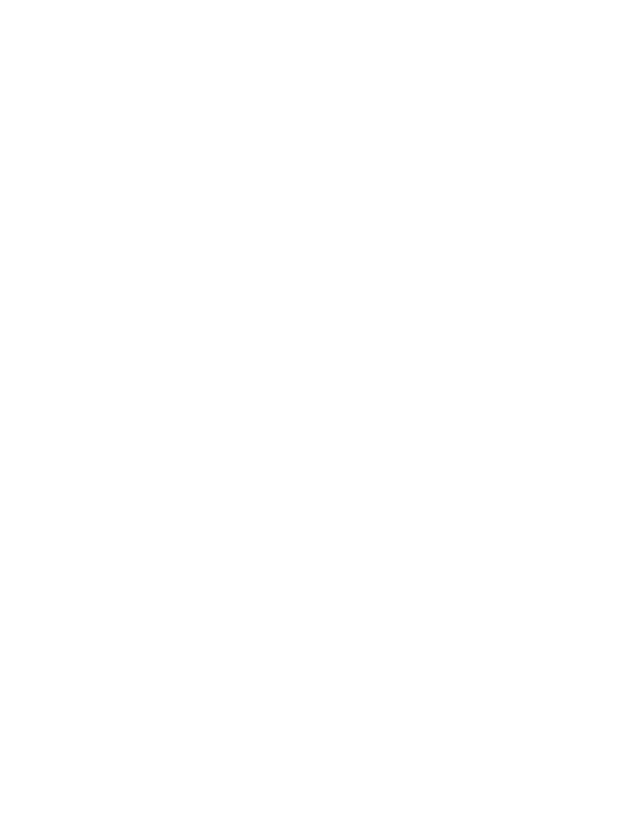
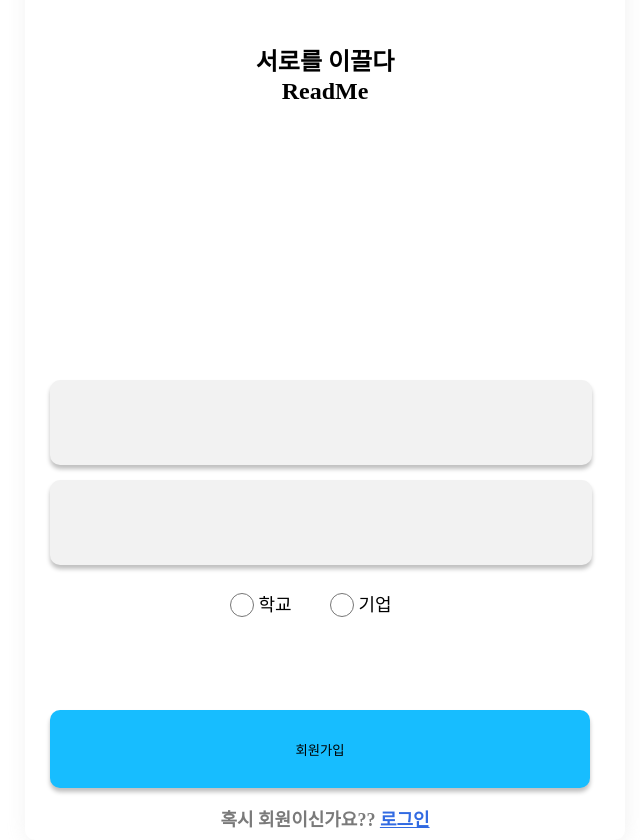
Before and after one commit to hackersground-kr/readme, a React (Create React App) app: page /signup in a window 1280 px wide. Before the commit this address had no page. Shown: the whole page, without its empty margins (315-955 px from the left). Before the commit the page ends 800 px from the top, so only its background shows below. Built offline with nearby package versions, Linux system fonts and the light colour scheme.

Commit message:
🔨 :: 회원가입

```diff
--- a/src/components/Auth/Signup/index.jsx
+++ b/src/components/Auth/Signup/index.jsx
@@ -3,11 +3,28 @@ import React from "react";
 import * as S from "./style";
 import { useNavigate } from "react-router-dom";
 
-export const Login = () => {
+export const Signup = () => {
   const navigate = useNavigate();
   return (
     <div>
-      <div></div>
+      <S.Form>
+        <S.FormTitle>
+          서로를 이끌다
+          <br />
+          ReadMe
+        </S.FormTitle>
+        <S.FormInput type="email" />
+        <S.FormInput2 type="password" />
+        <S.FormRadio type="radio" name="radio" value="학교" />
+        <S.RadioText>학교</S.RadioText>
+        <S.FormRadio2 type="radio" name="radio" value="기업" />
+        <S.RadioText2>기업</S.RadioText2>
+        <S.FormButton>회원가입</S.FormButton>
+        <S.LoginHref>
+          혹시 회원이신가요??{" "}
+          <S.LoginHref2 onClick={() => navigate("/login")}>로그인</S.LoginHref2>
+        </S.LoginHref>
+      </S.Form>
     </div>
   );
 };
--- a/src/components/Auth/Signup/style.js
+++ b/src/components/Auth/Signup/style.js
@@ -0,0 +1,213 @@
+import styled from "styled-components";
+
+export const Form = styled.form`
+  position: absolute;
+  width: 600px;
+  height: 880px;
+  text-align: center;
+  left: 50%;
+  top: 50%;
+  transform: translate(-50%, -50%);
+
+  /* #FFFFFF */
+
+  background: #ffffff;
+  /* sidebar_sha */
+
+  box-shadow: 1px 1px 20px rgba(183, 183, 183, 0.2);
+  border-radius: 10px;
+`;
+
+export const FormTitle = styled.span`
+  width: 100%;
+  position: absolute;
+  left: 0%;
+  top: 9.96%;
+  bottom: 82.71%;
+
+  font-family: "Pretendard";
+  font-style: normal;
+  font-weight: 900;
+  font-size: 24px;
+  line-height: 29px;
+  text-align: center;
+
+  /* #316AE2 */
+
+  color: #000000;
+`;
+
+export const FormInput = styled.input`
+  position: absolute;
+  width: 502px;
+  height: 45px;
+  left: 25px;
+  top: 420px;
+  margin-bottom: 20px;
+
+  border: none;
+  box-shadow: 0px 4px 4px rgba(0, 0, 0, 0.25);
+
+  /* #F2F2F2 */
+
+  background: #f2f2f2;
+  border-radius: 10px;
+
+  font-size: 25px;
+  padding: 20px;
+`;
+
+export const FormInput2 = styled.input`
+  position: absolute;
+  width: 502px;
+  height: 45px;
+  left: 25px;
+  top: 520px;
+  margin-bottom: 20px;
+
+  border: none;
+  box-shadow: 0px 4px 4px rgba(0, 0, 0, 0.25);
+
+  /* #F2F2F2 */
+
+  background: #f2f2f2;
+  border-radius: 10px;
+
+  font-size: 25px;
+  padding: 20px;
+`;
+
+export const FormButton = styled.button`
+  position: absolute;
+  width: 540px;
+  height: 78px;
+  left: 25px;
+  top: 750px;
+
+  border: none;
+  box-shadow: 0px 4px 4px rgba(0, 0, 0, 0.25);
+
+  background: #17bdff;
+  border-radius: 10px;
+
+  cursor: pointer;
+`;
+
+export const LoginHref = styled.span`
+  /* 아직 회원이 아니신가요? 회원가입 */
+
+  position: absolute;
+  width: 240px;
+  height: 24px;
+  left: 180px;
+  top: 848px;
+
+  font-family: "Pretendard";
+  font-style: normal;
+  font-weight: 900;
+  font-size: 18px;
+  line-height: 135.5%;
+  /* or 24px */
+
+  text-align: center;
+
+  /* #7A7A7A */
+
+  color: #7a7a7a;
+`;
+
+export const LoginHref2 = styled.span`
+  /* position: absolute; */
+  width: 240px;
+  height: 24px;
+  left: 0;
+
+  font-family: "Pretendard";
+  font-style: normal;
+  font-weight: 900;
+  font-size: 18px;
+  line-height: 135.5%;
+  /* or 24px */
+
+  text-align: center;
+  text-decoration-line: underline;
+
+  /* #316AE2 */
+
+  color: #316ae2;
+
+  cursor: pointer;
+`;
+
+export const FormRadio = styled.input`
+  position: absolute;
+  width: 24px;
+  height: 24px;
+
+  left: 200px;
+  top: 630px;
+
+  background: #ffffff;
+  border: 1px solid #000000;
+  box-sizing: border-box;
+  border-radius: 50%;
+
+  cursor: pointer;
+`;
+
+export const RadioText = styled.span`
+  position: absolute;
+  width: 50px;
+  height: 24px;
+  left: 225px;
+  top: 633px;
+
+  font-family: Pretendard;
+  font-style: normal;
+  font-weight: 500;
+  font-size: 18px;
+  line-height: 135.5%;
+  /* or 24px */
+
+  text-align: center;
+
+  /* #000000 */
+
+  color: #000000;
+`;
+
+export const FormRadio2 = styled.input`
+  position: absolute;
+  width: 24px;
+  height: 24px;
+  left: 300px;
+  top: 630px;
+  background: #ffffff;
+  border: 1px solid #000000;
+  box-sizing: border-box;
+
+  border-radius: 50%;
+
+  cursor: pointer;
+`;
+
+export const RadioText2 = styled.span`
+  position: absolute;
+  width: 50px;
+  height: 24px;
+  left: 325px;
+  top: 633px;
+
+  font-family: Pretendard;
+  font-style: normal;
+  font-weight: 500;
+  font-size: 18px;
+  line-height: 135.5%;
+  /* or 24px */
+
+  text-align: center;
+
+  /* #000000 */
+
+  color: #000000;
+`;
--- a/src/routers/router.jsx
+++ b/src/routers/router.jsx
@@ -2,12 +2,14 @@ import React from "react";
 
 import { Route, Routes } from "react-router-dom";
 import { Login } from "../components/Auth/Login";
+import { Signup } from "../components/Auth/Signup";
 
 export const Router = () => {
   return (
     <div>
       <Routes>
-        <Route path="/" element={<Login />} />
+        <Route path="/login" element={<Login />} />
+        <Route path="/signup" element={<Signup />} />
       </Routes>
     </div>
   );
```
Also changed, not shown: src/components/Auth/Login/index.jsx (+11 -4 lines).
